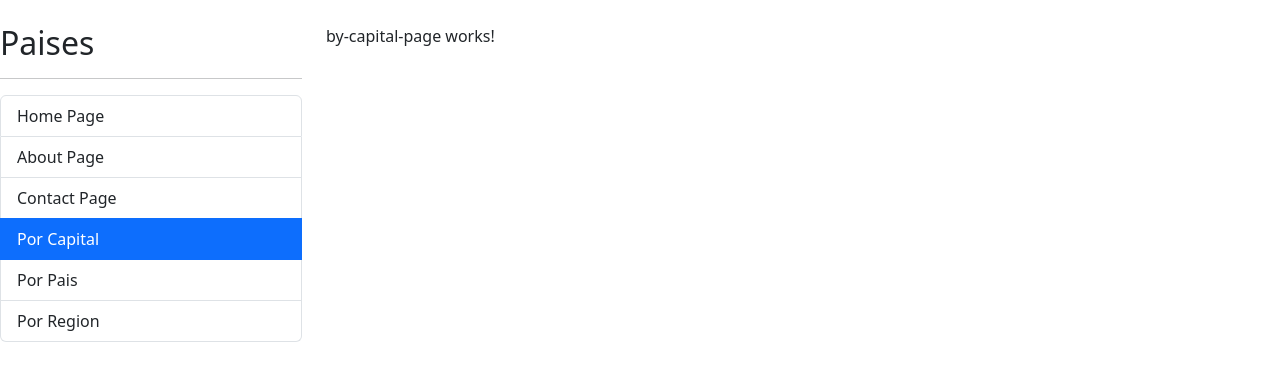
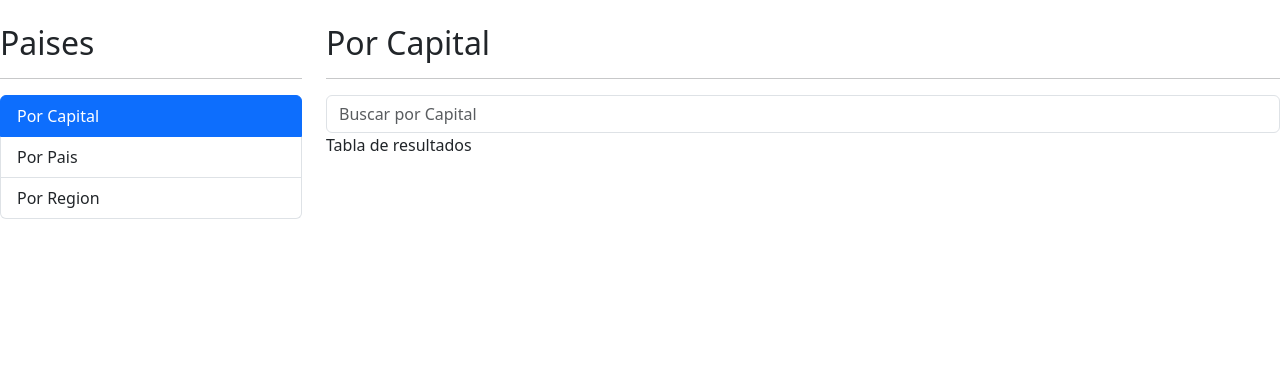
Before and after one commit to agusci21/countries-app, an Angular app: page /countries/by-capital in a window 1280 px wide. Shown: the top 380 px of the page. Built offline with nearby package versions, Linux system fonts and the light colour scheme.

Commit message:
Add UI searchbox

```diff
--- a/src/app/app-routing.module.ts
+++ b/src/app/app-routing.module.ts
@@ -23,7 +23,7 @@
   },
   {
     path:'**',
-    redirectTo: 'home',
+    redirectTo: 'countries',
   }
 ]
 
--- a/src/app/countries/countries-routing.module.ts
+++ b/src/app/countries/countries-routing.module.ts
@@ -22,6 +22,10 @@
     path: 'by/:id',
     component: CountryPageComponent,
   },
+  {
+    path:'**',
+    redirectTo: 'by-capital',
+  }
 ]
 
 @NgModule({
--- a/src/app/countries/countries.module.ts
+++ b/src/app/countries/countries.module.ts
@@ -5,6 +5,7 @@
 import { ByRegionPageComponent } from './pages/by-region-page/by-region-page.component';
 import { CountryPageComponent } from './pages/country-page/country-page.component';
 import { CountriesRoutingModule } from './countries-routing.module';
+import { SharedModule } from '../shared/shared.module';
 
 
 
@@ -18,6 +19,7 @@
   imports: [
     CommonModule,
     CountriesRoutingModule,
+    SharedModule,
   ]
 })
 export class CountriesModule { }
--- a/src/app/countries/pages/by-capital-page/by-capital-page.component.html
+++ b/src/app/countries/pages/by-capital-page/by-capital-page.component.html
@@ -1 +1,14 @@
-<p>by-capital-page works!</p>
+<h2>Por Capital</h2>
+<hr>
+
+<div class="row">
+  <div class="col">
+    <shared-search-box placeHolder="Buscar por Capital" ></shared-search-box>
+  </div>
+</div>
+
+<div class="row">
+  <div class="col">
+    Tabla de resultados
+  </div>
+</div>
--- /dev/null
+++ b/src/app/shared/components/search-box/search-box.component.html
@@ -0,0 +1,5 @@
+<input
+  type="text"
+  [placeholder]="placeHolder"
+  class="form-control"
+>
--- /dev/null
+++ b/src/app/shared/components/search-box/search-box.component.ts
@@ -0,0 +1,11 @@
+import { Component, Input } from '@angular/core';
+
+@Component({
+  selector: 'shared-search-box',
+  templateUrl: './search-box.component.html',
+  styles: ``
+})
+export class SearchBoxComponent {
+  @Input()
+  public placeHolder!: String
+}
--- a/src/app/shared/components/sidebar/sidebar.component.html
+++ b/src/app/shared/components/sidebar/sidebar.component.html
@@ -3,7 +3,7 @@
 
 <ul class="list-group">
 
-  <li routerLink="home"
+  <!-- <li routerLink="home"
     routerLinkActive="active"
     class="list-group-item">
     Home Page
@@ -19,7 +19,7 @@
     routerLinkActive="active"
     class="list-group-item">
     Contact Page
-  </li>
+  </li> -->
 
   <li routerLink="countries/by-capital"
     routerLinkActive="active"
--- a/src/app/shared/shared.module.ts
+++ b/src/app/shared/shared.module.ts
@@ -5,6 +5,7 @@
 import { SidebarComponent } from './components/sidebar/sidebar.component';
 import { RouterModule } from '@angular/router';
 import { ContactPageComponent } from './pages/contact-page/contact-page.component';
+import { SearchBoxComponent } from './components/search-box/search-box.component';
 
 
 
@@ -13,7 +14,8 @@
     HomePageComponent,
     AboutPageComponent,
     SidebarComponent,
-    ContactPageComponent
+    ContactPageComponent,
+    SearchBoxComponent
   ],
   imports: [
     CommonModule,
@@ -24,6 +26,7 @@
     HomePageComponent,
     SidebarComponent,
     ContactPageComponent,
+    SearchBoxComponent,
   ],
 })
 export class SharedModule { }
```
